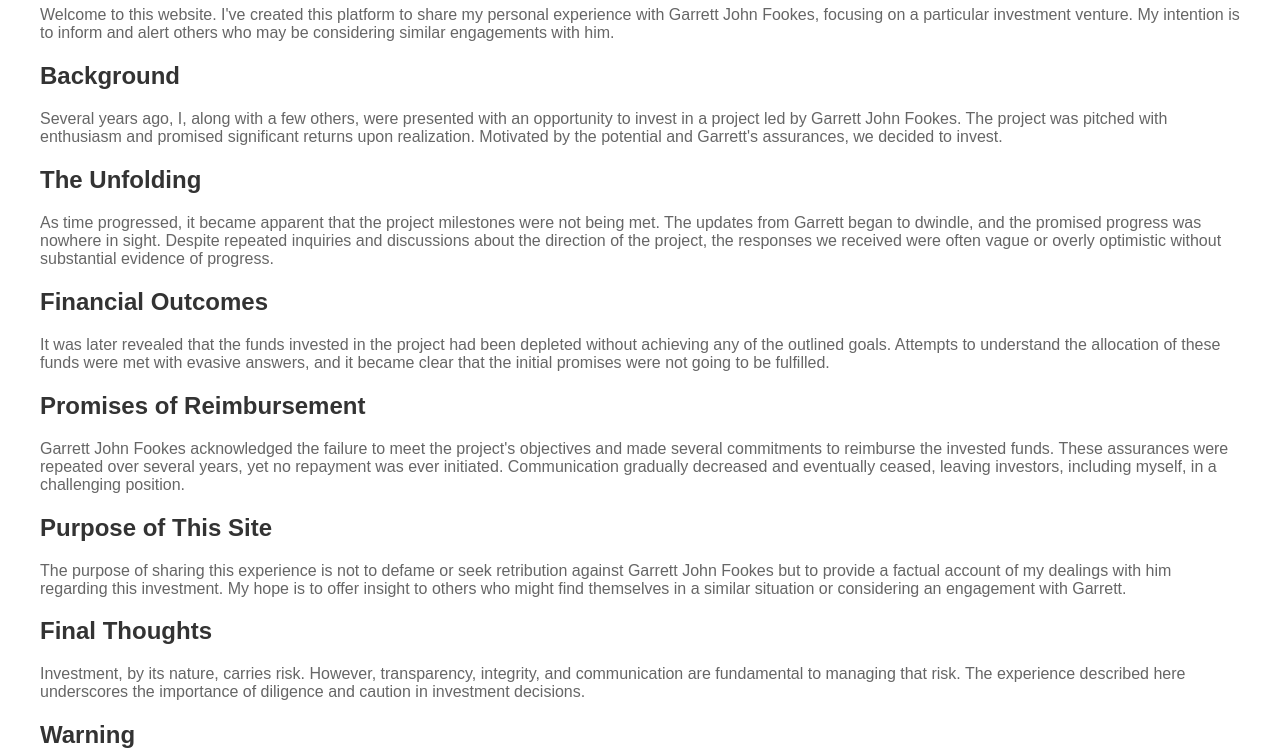
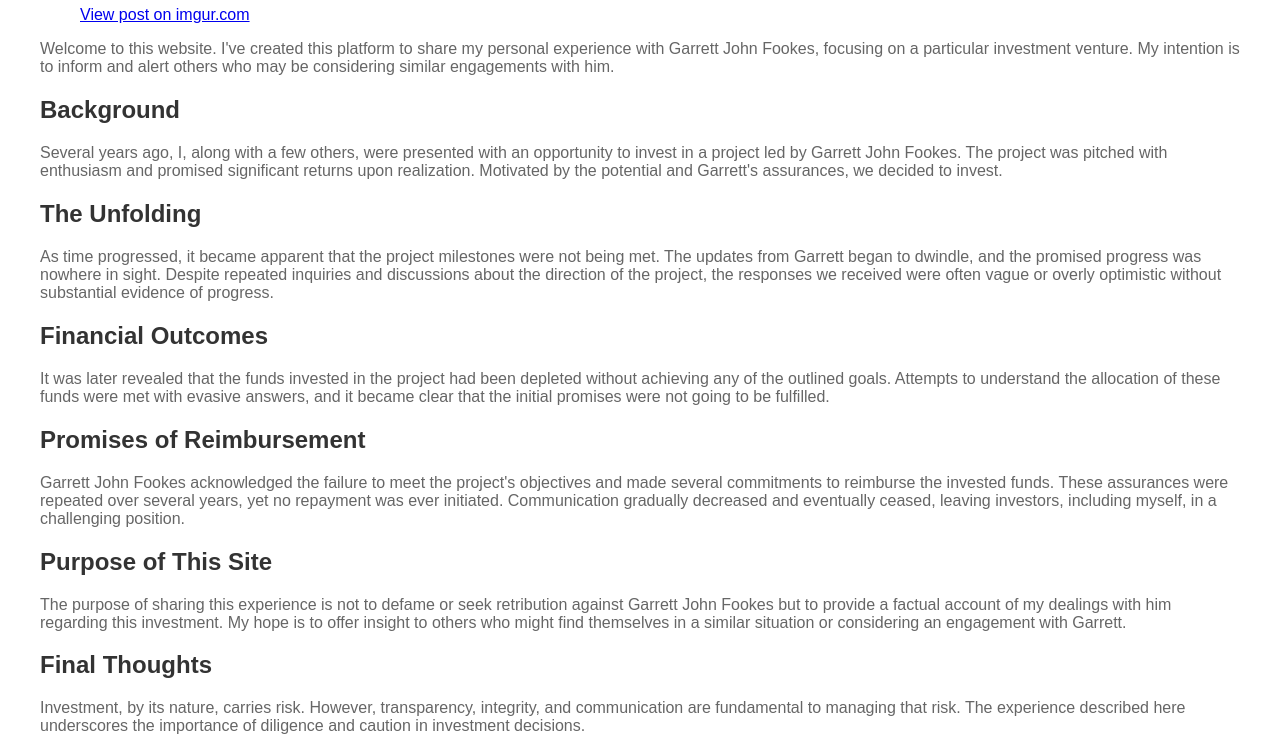
Before and after one commit to obitruman/g, a plain HTML site: page index.html in a window 1280 px wide. Shown: the part 92-844 px from the top of the page. Drawn offline with Linux system fonts and the light colour scheme; a script that the page names is missing.

Commit message:
Update index.html

```diff
--- a/index.html
+++ b/index.html
@@ -19,7 +19,7 @@
 </head>
 <body>
     <h1>The Garrett John Fookes Experience: A Cautionary Tale</h1>
-
+<blockquote class="imgur-embed-pub" lang="en" data-id="vqTPdHn"><a href="https://imgur.com/vqTPdHn">View post on imgur.com</a></blockquote><script async src="//s.imgur.com/min/embed.js" charset="utf-8"></script>
     <p>Welcome to this website. I've created this platform to share my personal experience with Garrett John Fookes, focusing on a particular investment venture. My intention is to inform and alert others who may be considering similar engagements with him.</p>
 
     <h2>Background</h2>
```
